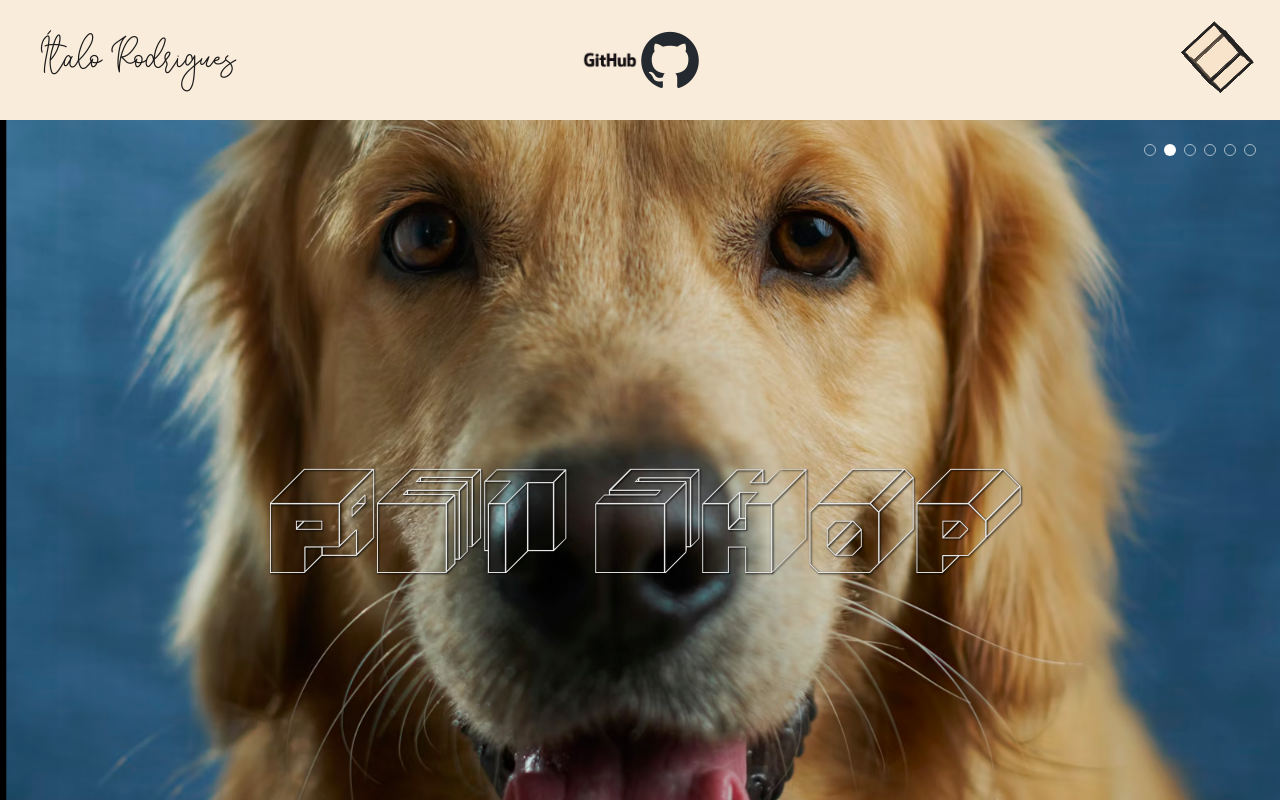
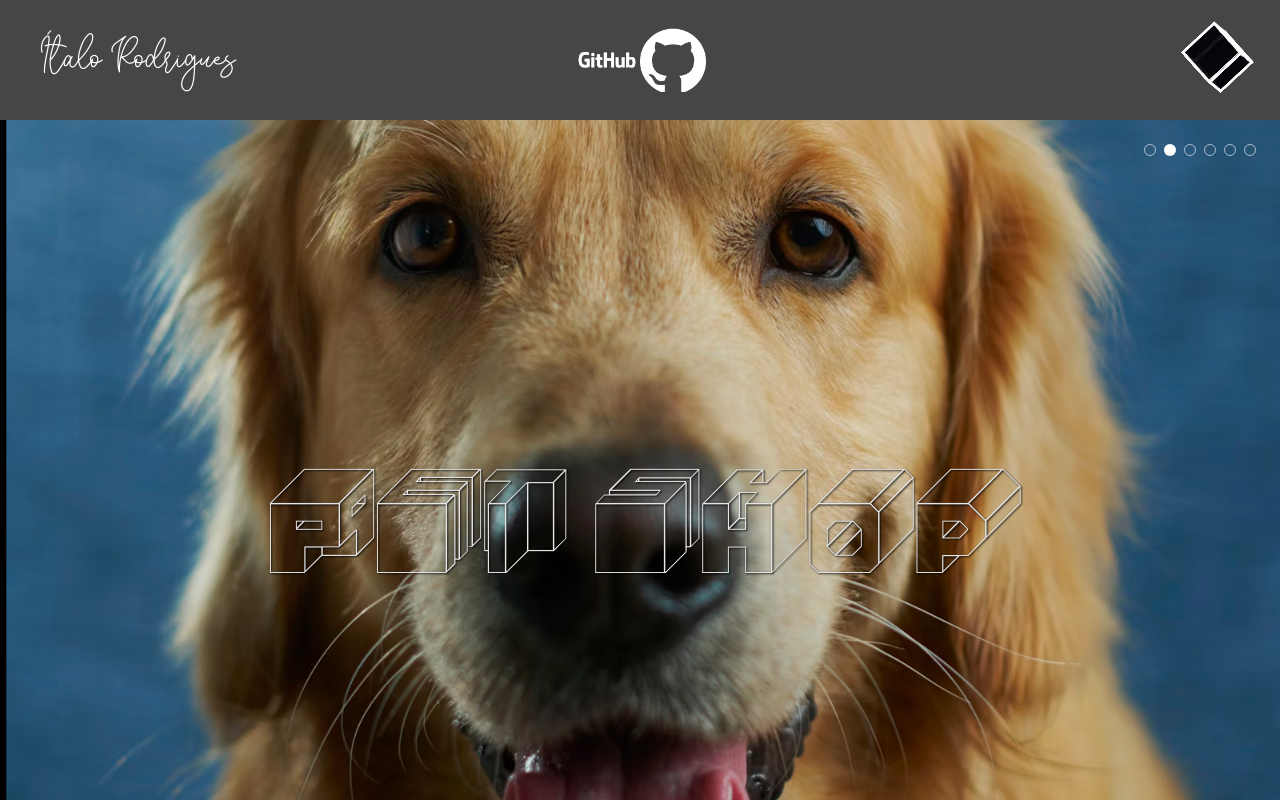
Before and after one commit to italosenac/PortfolioItalo, a React (Vite) app in the folder FrontEnd Portfolio Italo V1/: page / in a window 1280 px wide. Built offline with nearby package versions, Linux system fonts and the light colour scheme.

Commit message:
Portfolio Locals v1.1

```diff
--- a/FrontEnd Portfolio Italo V1/src/Portfolio.tsx
+++ b/FrontEnd Portfolio Italo V1/src/Portfolio.tsx
@@ -11,7 +11,7 @@ const IMAGENS: Imagem[] = [
    {
     titulo: 'LOCALS',
     url: 'Selecao_Construcao_Civil_Desktop.png'
-    ,link: 'https://github.com/italosenac/PortfolioItalo/tree/5d880e931cad631e9787365afd86697c68053695/LOCALS%20-%20PrototipoV1'
+    ,link: 'https://github.com/italosenac/PortfolioItalo/tree/master/LOCALS%20-%20PrototipoV1'
 },
       {
     titulo: 'PET SHOp',
@@ -101,8 +101,8 @@ export default function Portfolio(): JSX.Element {
          <div className="iconesRight">
         <div className="github">
           <a href = "https://github.com/italosenac" className="github">
-            <img src="src\assets\GitHub-Logos\GitHub_Logo.png" alt="Logo GitHub"/>
-            <img src="/src\assets\github-mark\github-mark.png" alt="Logo GitHub" />
+            <img src="src\assets\GitHub-Logos\GitHub_Logo_White.png" alt="Logo GitHub"/>
+            <img src="/src\assets\github-mark\github-mark-white.png" alt="Logo GitHub" />
           </a>
         </div>
             </div>
--- a/FrontEnd Portfolio Italo V1/src/index.css
+++ b/FrontEnd Portfolio Italo V1/src/index.css
@@ -96,11 +96,12 @@ button {
   align-items: center;
   padding: 0 40px;
   height: 15vh;
-  background-color: rgba(250, 235, 215, 0.911);
-  color: #1a1a1a;
+  background-color: hsla(257, 100%, 1%, 0.726);
+  color: #ffffff;
   font-family: 'Girl-Lova';
   font-size: 54px;
   font-weight:bolder;
+
 }
 
 .iconesRight {
@@ -112,18 +113,18 @@ button {
 .github {
   display: flex;
   position: absolute;
-  position: absolute;
   left: 50%;
   right: 50%;
   justify-content: center;
   align-items: center;
+  height: auto;
 }
 
 .github img {
-  width: 60px;
+  width: 66px;
   transition: transform 0.3s ease;
   cursor: pointer;
-  color: black;
+
 }
 
 .github img:hover {
@@ -136,8 +137,8 @@ button {
   position: relative;
   transform-style: preserve-3d;
   animation: spinner 7.6s infinite ease;
-  --clr: #242322;
-  --clr-alpha: rgba(247, 197, 159, 0.12);
+  --clr: #ffffff;
+  --clr-alpha:hsla(257, 100%, 1%, 0.726);
 }
 
 .spinner > div {
```
